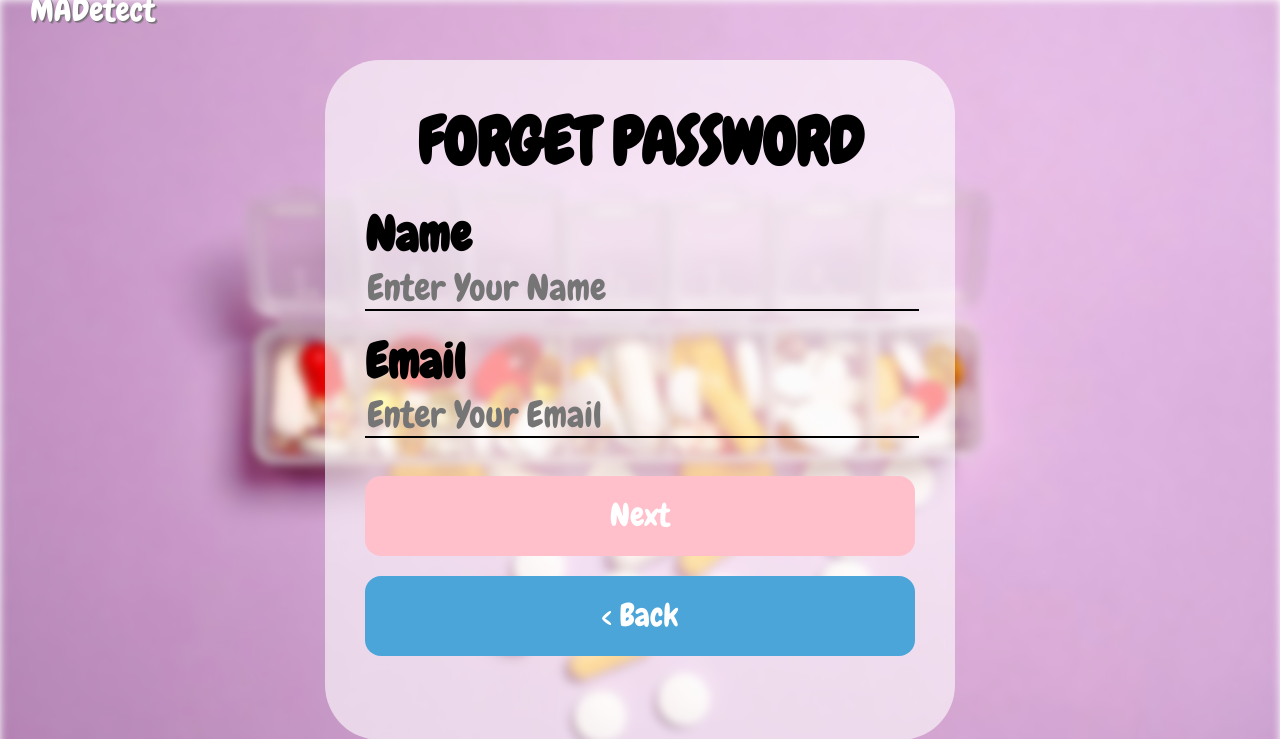
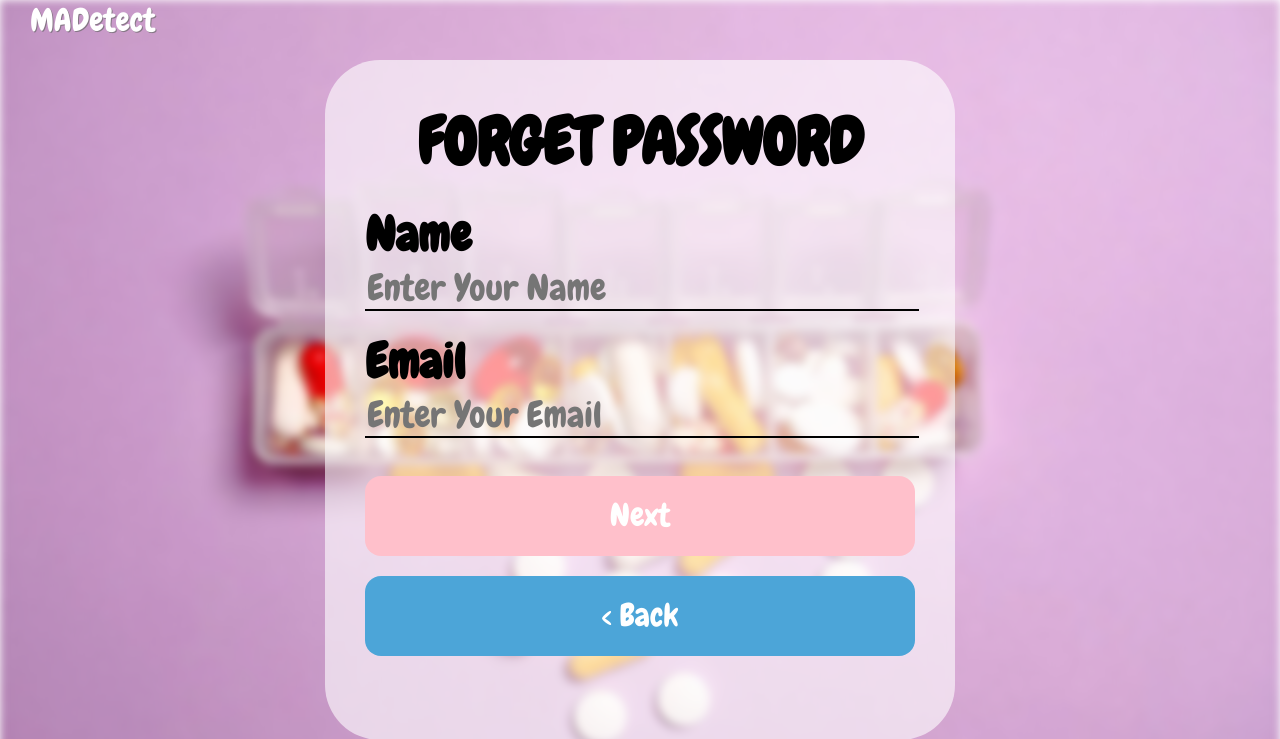
Before and after one commit to titibeear611513/MADetect-1, a Flask app: page /adminforgetpsw in a window 1280 px wide. Shown: the top 739 px of the page. Run offline with Flask 3, Linux system fonts and the light colour scheme.

Commit message:
7/18 19:15

```diff
--- a/static/css/adminForget.css
+++ b/static/css/adminForget.css
@@ -19,9 +19,7 @@ body::before{
 
 .topic {
     position: absolute;
-    top: -10px;
     left: 30px;
-    filter: drop-shadow(1px 1px 0.5px rgba(105, 105, 105, 0.7));
 }
 
 .topic a{
--- a/static/css/adminLogin.css
+++ b/static/css/adminLogin.css
@@ -26,7 +26,6 @@ body::before{
 
 .topic {
     position: absolute;
-    top: -10px;
     left: 30px;
 }
 
--- a/static/css/adminReset.css
+++ b/static/css/adminReset.css
@@ -19,7 +19,6 @@ body::before{
 
 .topic {
     position: absolute;
-    top: -10px;
     left: 30px;
 }
 
--- a/static/css/resetPassword.css
+++ b/static/css/resetPassword.css
@@ -19,7 +19,6 @@ body::before{
 
 .topic {
     position: absolute;
-    top: -10px;
     left: 30px;
 }
 
--- a/static/css/userforget.css
+++ b/static/css/userforget.css
@@ -19,7 +19,6 @@ body::before{
 
 .topic {
     position: absolute;
-    top: -10px;
     left: 30px;
 }
 
--- a/static/css/usersign.css
+++ b/static/css/usersign.css
@@ -19,7 +19,6 @@ body::before{
 
 .topic {
     position: absolute;
-    top: -10px;
     left: 30px;
 }
 
--- a/static/css/userstyle.css
+++ b/static/css/userstyle.css
@@ -19,7 +19,6 @@ body::before{
 
 .topic {
     position: absolute;
-    top: -10px;
     left: 30px;
 }
 
```
